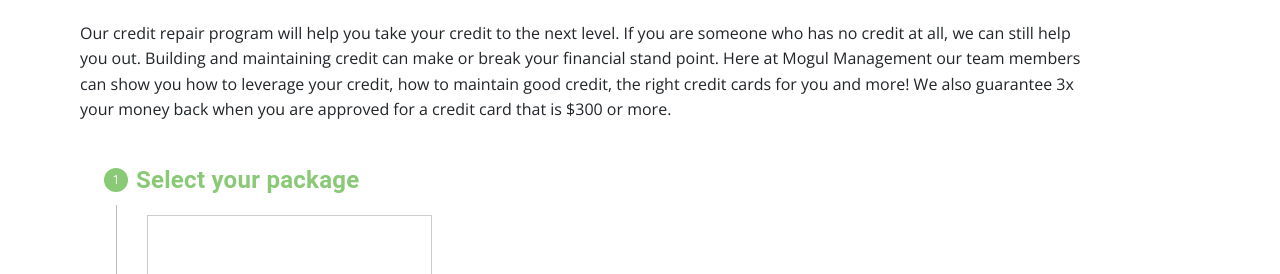
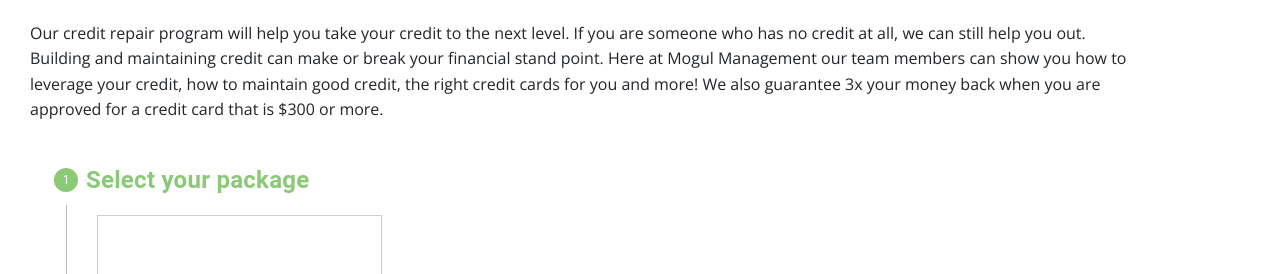
Before and after one commit to giovannwah/mogul-management, a Gatsby site: page /consultations/credit-consulting in a window 1280 px wide. Shown: the part 255-529 px from the top of the page. Built offline with nearby package versions, Linux system fonts and the light colour scheme; Gatsby itself is replaced by a stand-in of ours.

Commit message:
Increase max width of header, set max width for content body.

```diff
--- a/src/scss/bootstrap/mixins/_grid.scss
+++ b/src/scss/bootstrap/mixins/_grid.scss
@@ -4,8 +4,10 @@
 
 @mixin make-container() {
   width: 100%;
-  padding-right: ($grid-gutter-width / 2);
-  padding-left: ($grid-gutter-width / 2);
+  // padding-right: ($grid-gutter-width / 2);
+  // padding-left: ($grid-gutter-width / 2);
+  padding-right: 30px;
+  padding-left: 30px;
   margin-right: auto;
   margin-left: auto;
 }
@@ -15,7 +17,8 @@
 @mixin make-container-max-widths($max-widths: $container-max-widths, $breakpoints: $grid-breakpoints) {
   @each $breakpoint, $container-max-width in $max-widths {
     @include media-breakpoint-up($breakpoint, $breakpoints) {
-      max-width: $container-max-width;
+      max-width: ($container-max-width + 460);
+      // max-width: $container-max-width;
     }
   }
 }
--- a/src/scss/components/_mogul_management_navigator.scss
+++ b/src/scss/components/_mogul_management_navigator.scss
@@ -9,6 +9,7 @@
     left: 50%;
     transform: translate(-50%,-50%);
     width: 100%;
+    max-width: 1600px;
   }
 }
 
@@ -105,7 +106,7 @@
   @include media-breakpoint-up(lg) {
     width: 33%;
     padding-left: 30px;
-    padding-right: 30px;
+    padding-right: 50px;
   }
 }
 
```
